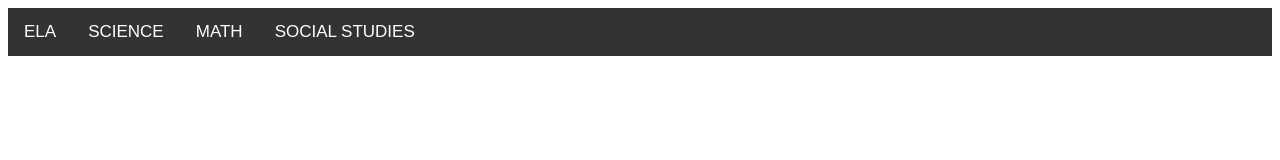
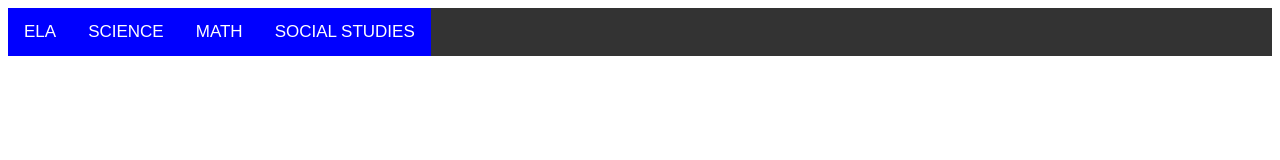
Before and after one commit to learnwithbrainstorm/brainstorm-sample, a plain HTML site: page index.html in a window 1280 px wide. Drawn offline with Linux system fonts and the light colour scheme.

Commit message:
Update index.html

```diff
--- a/index.html
+++ b/index.html
@@ -66,7 +66,7 @@
   outline: none;
   color: white;
   padding: 14px 16px;
-  background-color: inherit;
+  background-color: blue;
   cursor: pointer;
 }
 
```
